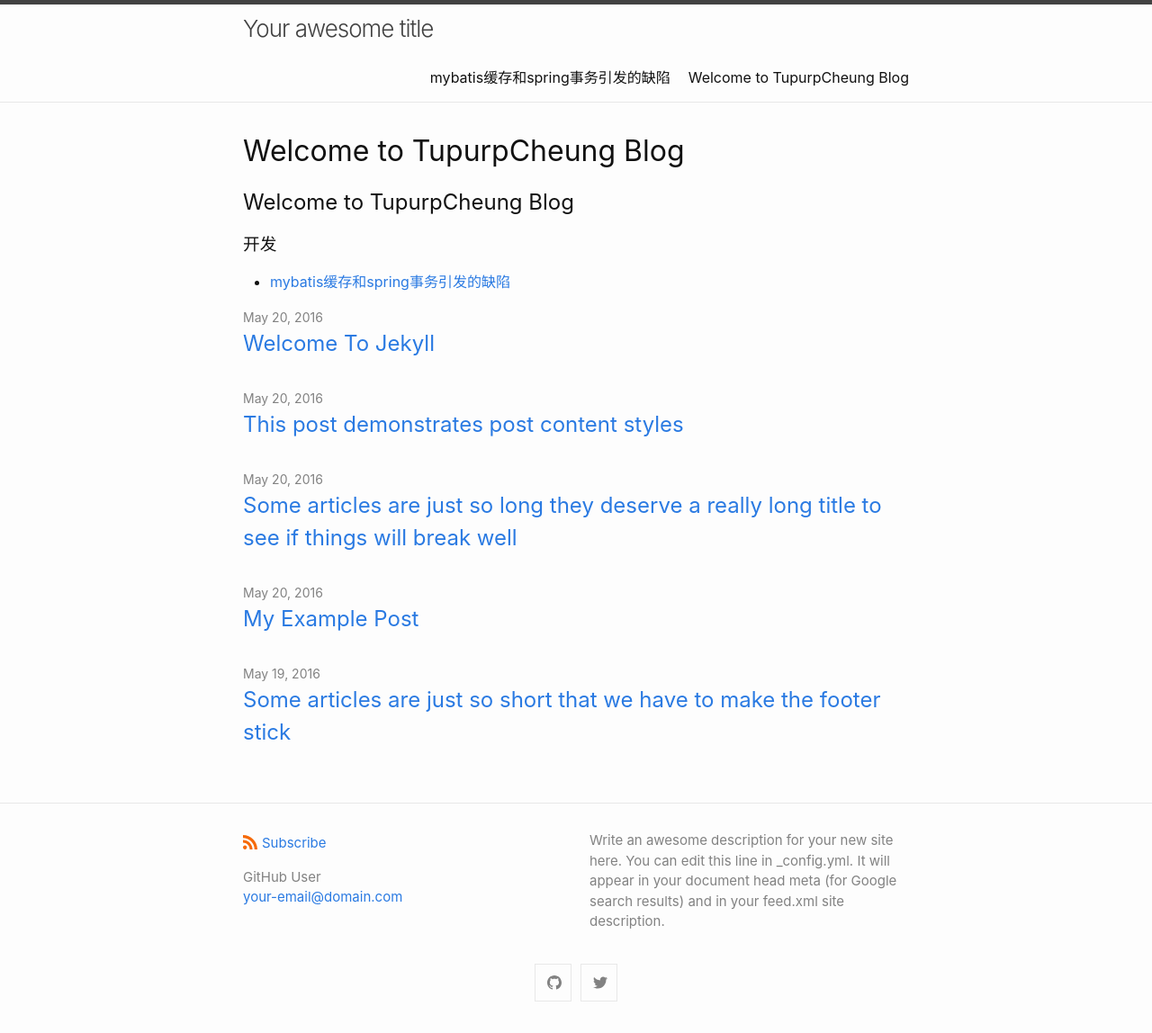
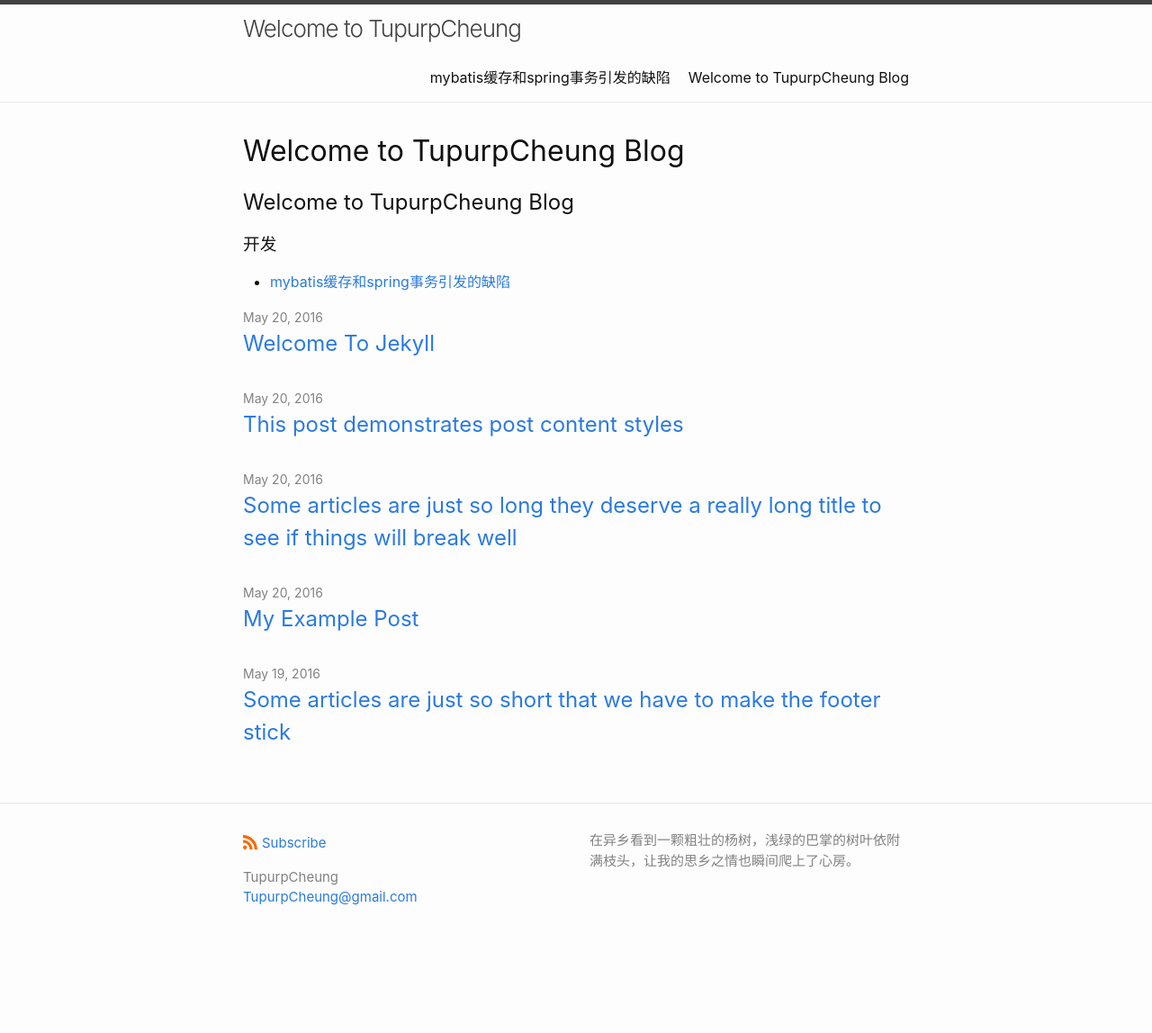
Before and after one commit to TupurpCheung/TupurpCheung, a Jekyll site: the page built from index.md, in a window 1280 px wide. Shown: the whole page at 90% size. Built offline with Jekyll 4.4.1, drawn with Linux system fonts in a browser that asks for light colours; our own code applies the rules of GitHub Pages for plain Markdown files; after the commit the page ends 1069 px from its top, so only the background shows below that.

Commit message:
update config

```diff
--- a/_config.yml
+++ b/_config.yml
@@ -1,11 +1,9 @@
-title: Your awesome title
+title: Welcome to TupurpCheung
 author:
-  name: GitHub User
-  email: your-email@domain.com
+  name: TupurpCheung
+  email: TupurpCheung@gmail.com
 description: > # this means to ignore newlines until "show_excerpts:"
-  Write an awesome description for your new site here. You can edit this
-  line in _config.yml. It will appear in your document head meta (for
-  Google search results) and in your feed.xml site description.
+  在异乡看到一颗粗壮的杨树，浅绿的巴掌的树叶依附满枝头，让我的思乡之情也瞬间爬上了心房。
 
 show_excerpts: false # set to true to show excerpts on the homepage
 
@@ -16,8 +14,8 @@ minima:
 
   # generate social links in footer
   social_links:
-    twitter: jekyllrb
-    github:  jekyll
+    #twitter: jekyllrb
+    #github:  jekyll
     # devto: jekyll
     # dribbble: jekyll
     # facebook: jekyll
@@ -57,4 +55,4 @@ theme: minima
 
 plugins:
  - jekyll-feed
- - jekyll-seo-tag
+ #- jekyll-seo-tag
```
